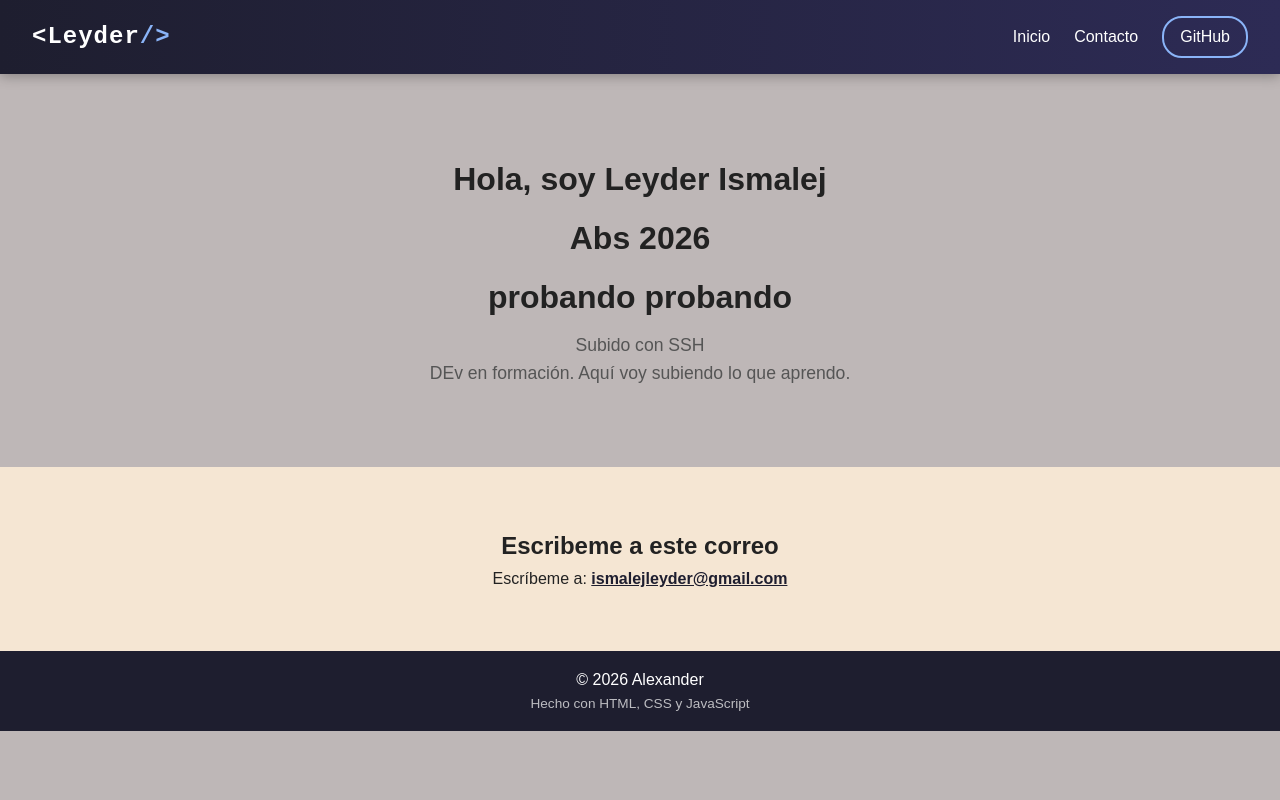
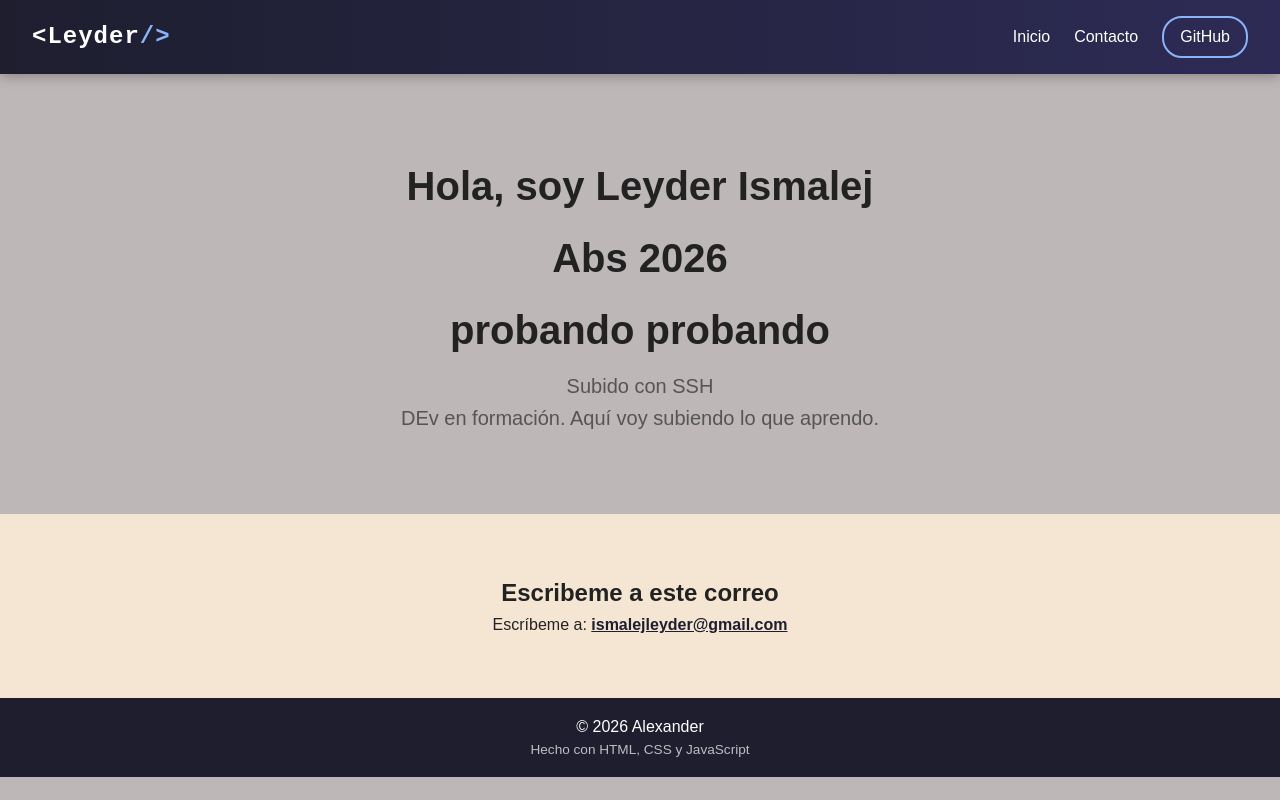
Before and after one commit to Aleztr05/portafolio, a plain HTML site: page index.html in a window 1280 px wide. Drawn offline with Linux system fonts and the light colour scheme.

Commit message:
Se cambio el tamaño del texto

```diff
--- a/css/estilos.css
+++ b/css/estilos.css
@@ -100,13 +100,13 @@ body {
 }
 
 .inicio h2 {
-  font-size: 2rem;
+  font-size: 2.5rem;
   margin-bottom: 8px;
 }
 
 .inicio p {
   color: #555;
-  font-size: 1.1rem;
+  font-size: 1.25rem;
 }
 
 /* Sección de contacto */
```
